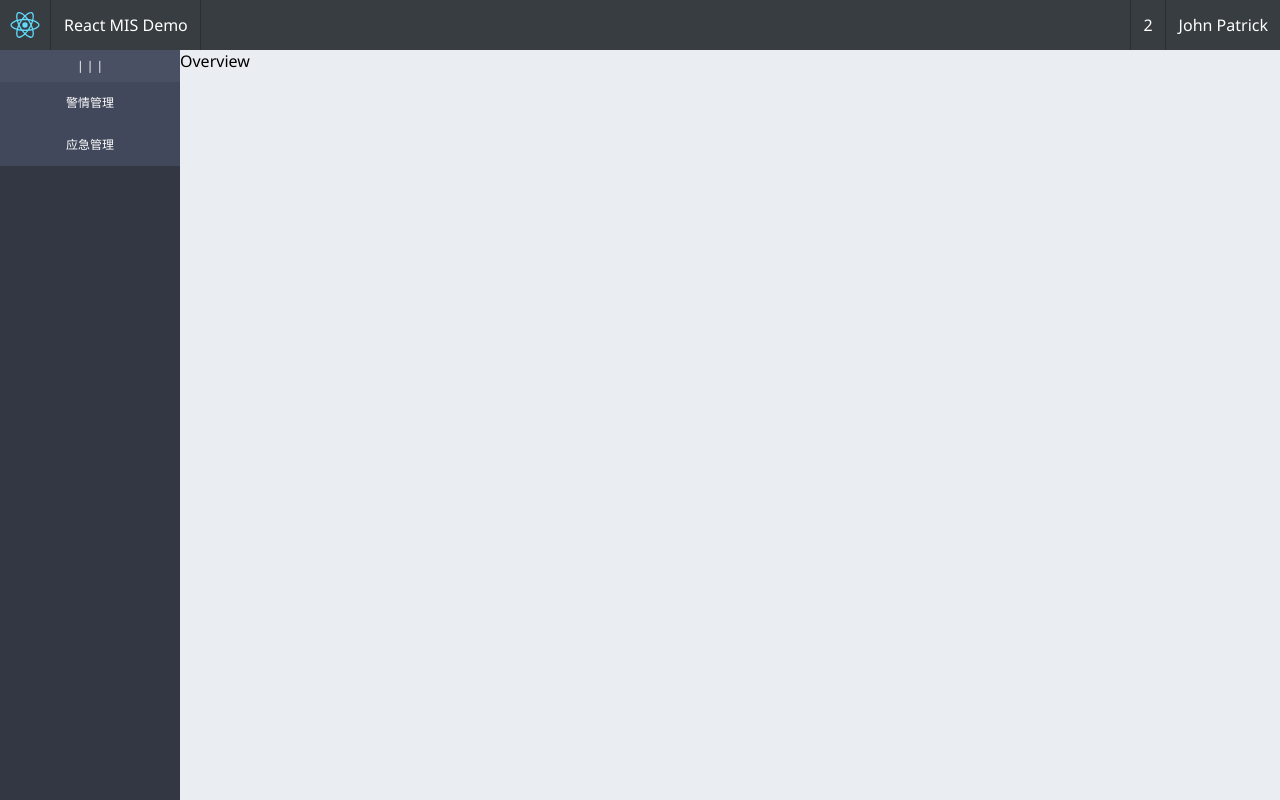
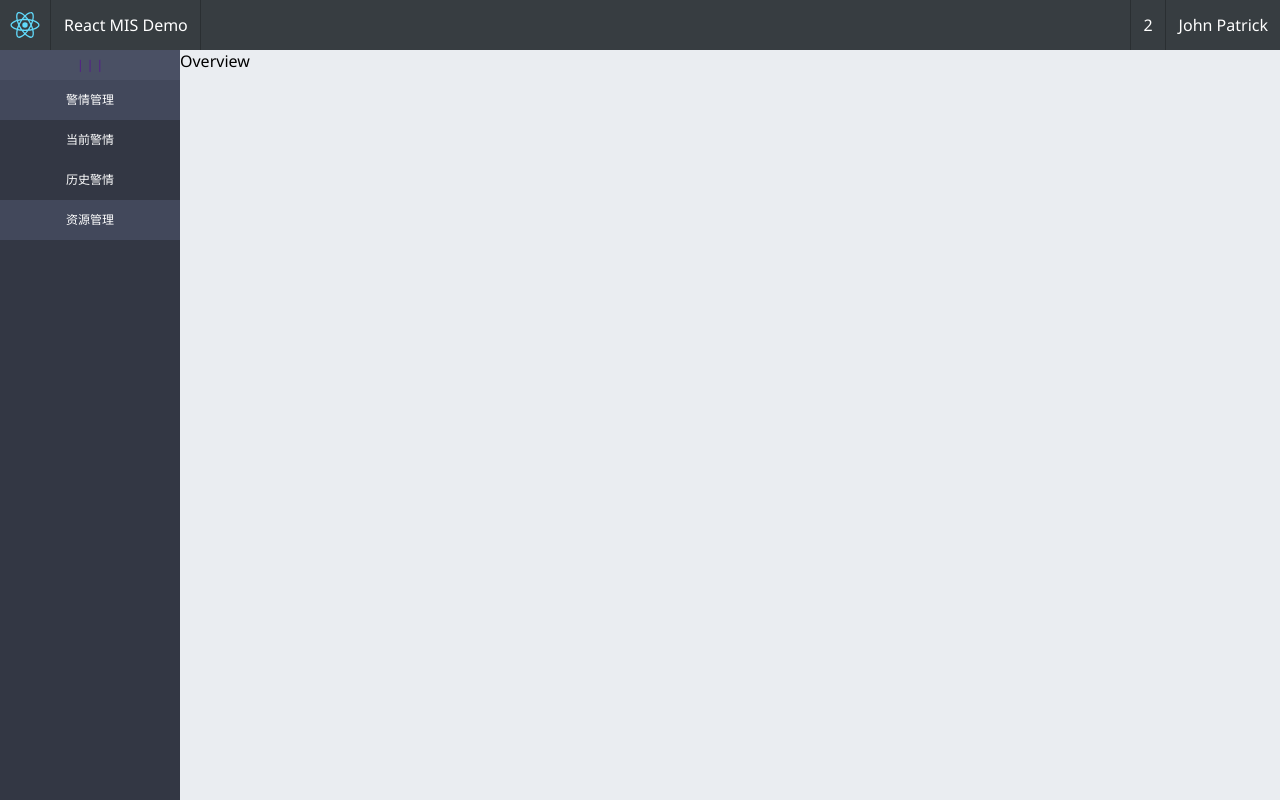
Before and after one commit to liyuan-rey/react-mis-demo, a React (Create React App) app: page / in a window 1280 px wide. Built offline with nearby package versions, Linux system fonts and the light colour scheme.

Commit message:
update: implement sidebar effect

```diff
--- a/src/Sidebar.css
+++ b/src/Sidebar.css
@@ -1,26 +1,59 @@
-.nav-box {
+.sidebar {
   width: 180px;
   height: 100%;
   overflow: hidden;
 }
 
-.nav-box .toggle {
-  height: 32px;
+.sidebar .sidebar-trans {
+  transition: max-height .12s ease;
+}
+
+.sidebar .toggle {
+  height: 30px;
   width: 100%;
   color: #aeb9c2;
   background-color: #4a5064;
   text-align: center;
-  line-height: 32px !important;
+  line-height: 30px !important;
 }
 
-.nav-box .nav-item {
-  height: 42px;
+.sidebar .nav-page {
+  width: 100%;
   color: #fff;
+  overflow-x: hidden;
+  overflow-y: auto;
+}
+
+.sidebar .nav-page .nav-page-title {
+  height: 40px;
+  line-height: 40px;
   background-color: #42485b;
   text-align: center;
-  line-height: 42px;
+  position: relative;
+  cursor: pointer;
+  overflow: hidden;
 }
 
-.nav-box a {
+.sidebar .nav-page ul {
+  width: 200px;
+  margin: 0;
+  padding: 0;
+  list-style: none;
+  overflow-y: scroll;
+  overflow-x: hidden;
+}
+
+.sidebar .nav-page li a {
   color: #fff;
+  text-align: center;
+  position: relative;
+  display: block;
+  width: 180px;
+  height: 40px;
+  line-height: 40px;
+  overflow: hidden;
 }
+
+.sidebar .nav-page li a:hover {
+  background-color: #4a5064;
+}
--- a/src/Sidebar.js
+++ b/src/Sidebar.js
@@ -1,28 +1,74 @@
 import React, { Component } from "react";
 import "./Sidebar.css";
+import _ from "lodash";
+
+const navData = [
+  {
+    title: "警情管理",
+    items: [{ label: "当前警情", uri: "" }, { label: "历史警情", uri: "" }],
+    active: true
+  },
+  {
+    title: "资源管理",
+    items: [
+      { label: "资源人", uri: "" },
+      { label: "资源车", uri: "" },
+      { label: "资源物资", uri: "" }
+    ],
+    active: false
+  }
+];
+
+function NavPage(props) {
+  const page = props.page;
+  return (
+    <div
+      className={["nav-page", page.active ? "nav-page-active" : ""].join(" ")}
+    >
+      <div className="nav-page-title sidebar-trans">
+        <span>{page.title}</span>
+      </div>
+      <NavItemList items={page.items} active={page.active} />
+    </div>
+  );
+}
+
+function NavItemList(props) {
+  const items = props.items;
+  let listStyle = { maxHeight: props.active ? _.size(items) * 40 : 0 };
+  return (
+    <ul className="sidebar-trans" style={listStyle}>
+      {_.map(items, item => <NavItem item={item} />)}
+    </ul>
+  );
+}
+
+function NavItem(props) {
+  const item = props.item;
+  return (
+    <li>
+      <a href={item.uri}>{item.label}</a>
+    </li>
+  );
+}
 
 class Sidebar extends Component {
   constructor(props) {
     super(props);
     this.state = {
-      activeComp: ""
+      pages: navData,
+      activePage: "",
+      activeMaxHeight: 80
     };
   }
 
   render() {
     return (
-      <div class="nav-box">
-        <div class="toggle">
-          <a href="#">| | |</a>
+      <div className="sidebar">
+        <div className="toggle">
+          <a href="">| | |</a>
         </div>
-        <div class="nav-list">
-          <div class="nav-item">
-            <a href="#">警情管理</a>
-          </div>
-          <div class="nav-item">
-            <a href="#">应急管理</a>
-          </div>
-        </div>
+        {_.map(this.state.pages, page => <NavPage page={page} />)}
       </div>
     );
   }
--- a/src/Topbar.js
+++ b/src/Topbar.js
@@ -15,13 +15,13 @@ class Topbar extends Component {
   render() {
     return (
       <div>
-        <div class="logo pull-left">
+        <div className="logo pull-left">
           <img src={logo} width="50px" height="50px" alt="logo" />
         </div>
-        <div class="title pull-left">React MIS Demo</div>
-        <div class="info pull-right">
-          <div class="notice pull-left">{this.state.noticeCount}</div>
-          <div class="user pull-left">{this.state.username}</div>
+        <div className="title pull-left">React MIS Demo</div>
+        <div className="info pull-right">
+          <div className="notice pull-left">{this.state.noticeCount}</div>
+          <div className="user pull-left">{this.state.username}</div>
         </div>
       </div>
     );
```
